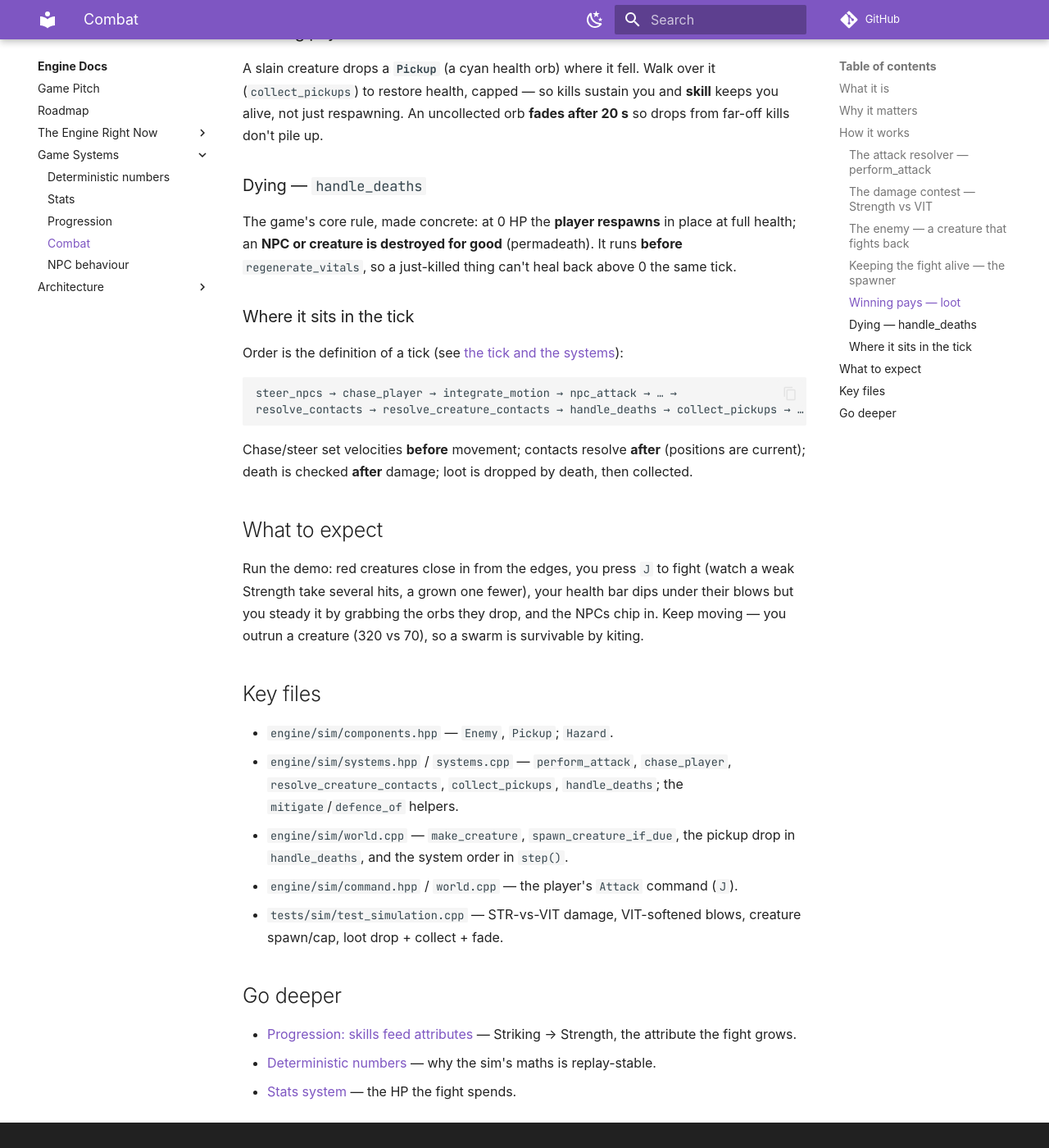
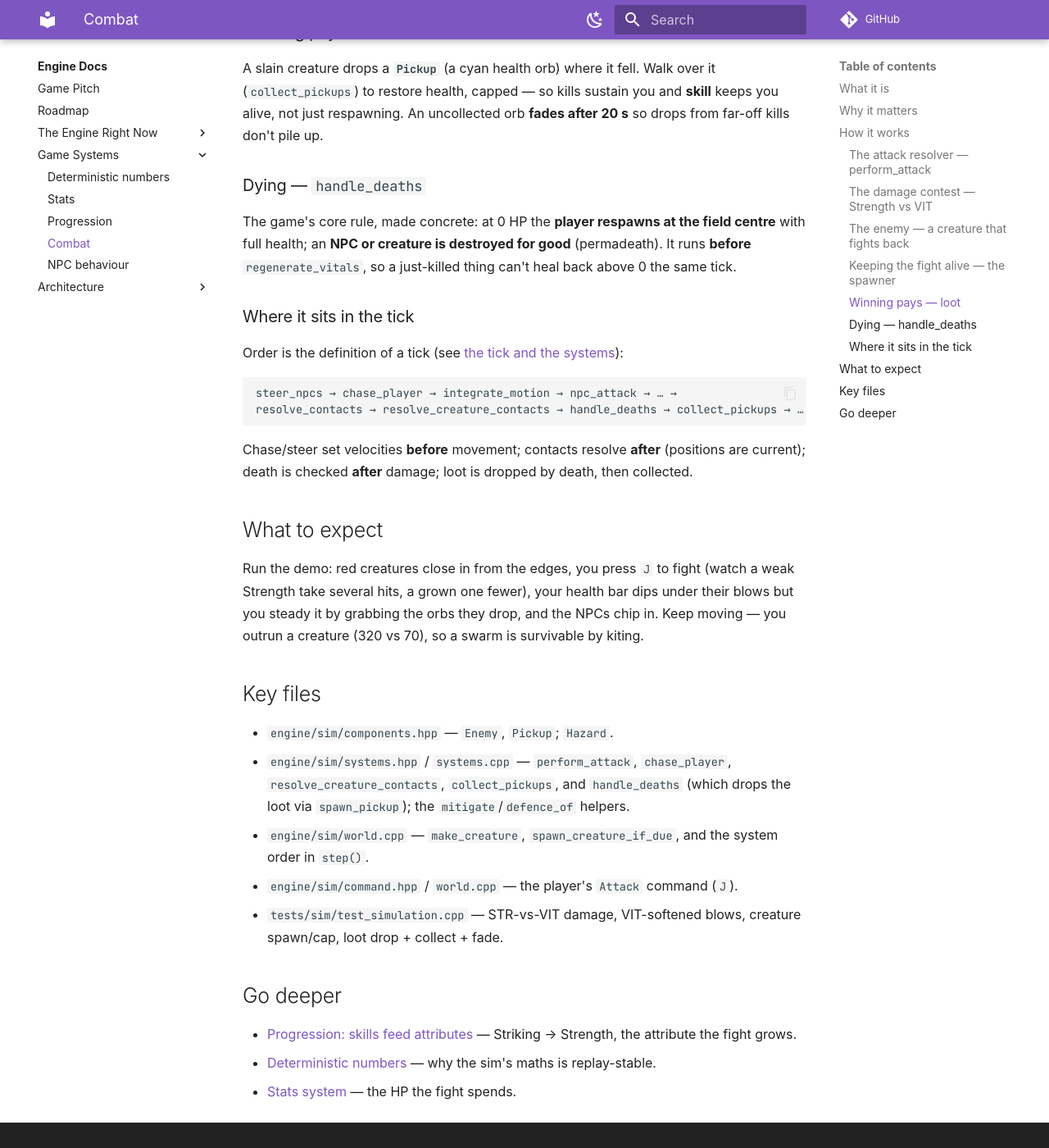
Before and after one commit to IsItJeff/game-engine, an MkDocs documentation site: the page built from docs/engine/combat.md, in a window 1280 px wide and 1400 px high, scrolled down 3143 px. Shown: the whole window at 82% size. Built offline with MkDocs 1.6.1 and Material for MkDocs 9.7.7, drawn with Linux system fonts in a browser that asks for light colours; some web fonts are replaced; comment, search, counter and statistics services are not loaded.

Commit message:
docs: fix combat-doc accuracy (respawn location, pickup-drop file attribution)

```diff
--- a/docs/engine/combat.md
+++ b/docs/engine/combat.md
@@ -102,9 +102,10 @@ far-off kills don't pile up.
 
 ### Dying — `handle_deaths`
 
-The game's core rule, made concrete: at 0 HP the **player respawns** in place at full
-health; an **NPC or creature is destroyed for good** (permadeath). It runs *before*
-`regenerate_vitals`, so a just-killed thing can't heal back above 0 the same tick.
+The game's core rule, made concrete: at 0 HP the **player respawns at the field
+centre** with full health; an **NPC or creature is destroyed for good** (permadeath).
+It runs *before* `regenerate_vitals`, so a just-killed thing can't heal back above 0
+the same tick.
 
 ### Where it sits in the tick
 
@@ -128,8 +129,8 @@ moving — you outrun a creature (320 vs 70), so a swarm is survivable by kiting
 ## Key files
 
 - `engine/sim/components.hpp` — `Enemy`, `Pickup`; `Hazard`.
-- `engine/sim/systems.hpp` / `systems.cpp` — `perform_attack`, `chase_player`, `resolve_creature_contacts`, `collect_pickups`, `handle_deaths`; the `mitigate`/`defence_of` helpers.
-- `engine/sim/world.cpp` — `make_creature`, `spawn_creature_if_due`, the pickup drop in `handle_deaths`, and the system order in `step()`.
+- `engine/sim/systems.hpp` / `systems.cpp` — `perform_attack`, `chase_player`, `resolve_creature_contacts`, `collect_pickups`, and `handle_deaths` (which drops the loot via `spawn_pickup`); the `mitigate`/`defence_of` helpers.
+- `engine/sim/world.cpp` — `make_creature`, `spawn_creature_if_due`, and the system order in `step()`.
 - `engine/sim/command.hpp` / `world.cpp` — the player's `Attack` command (`J`).
 - `tests/sim/test_simulation.cpp` — STR-vs-VIT damage, VIT-softened blows, creature spawn/cap, loot drop + collect + fade.
 
```
